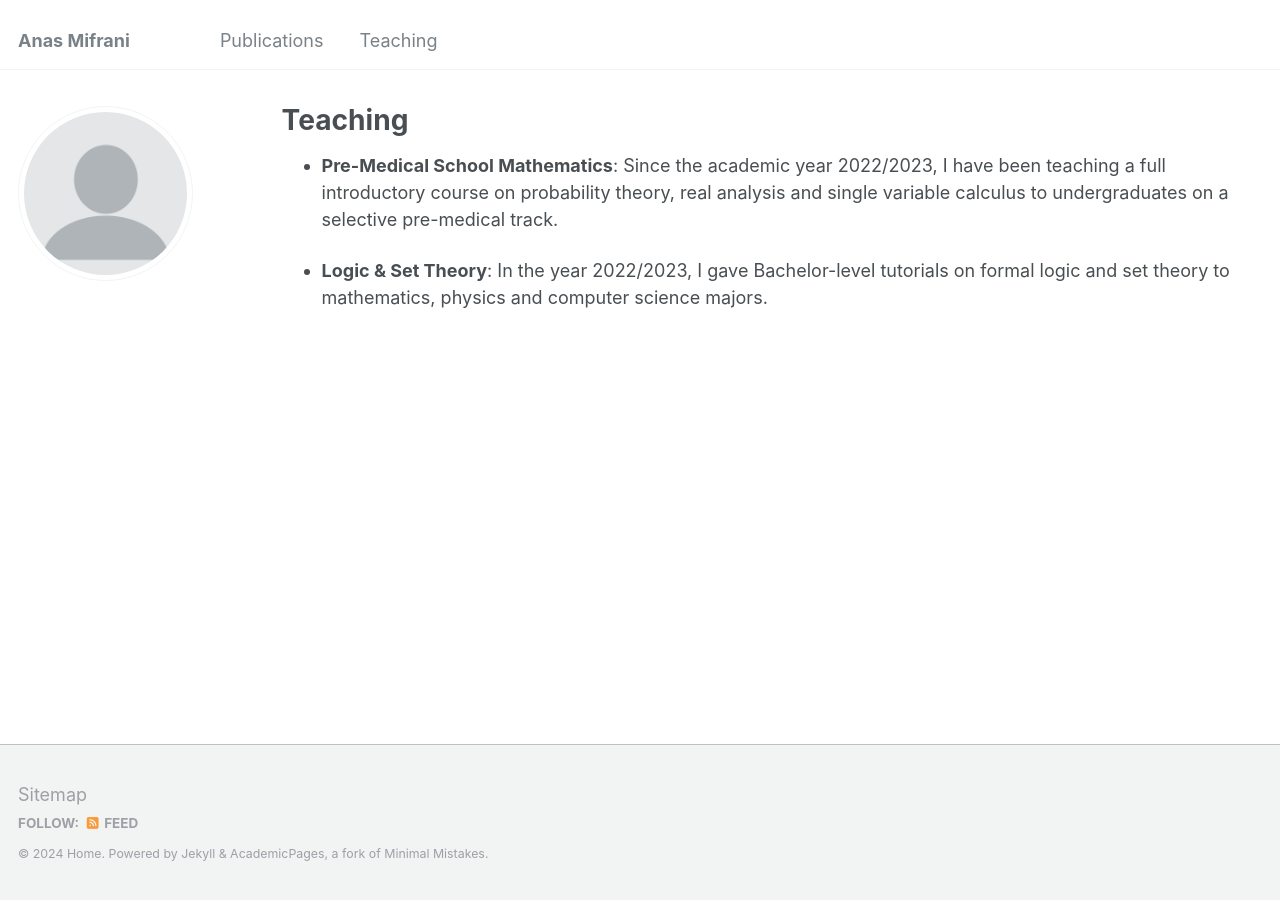
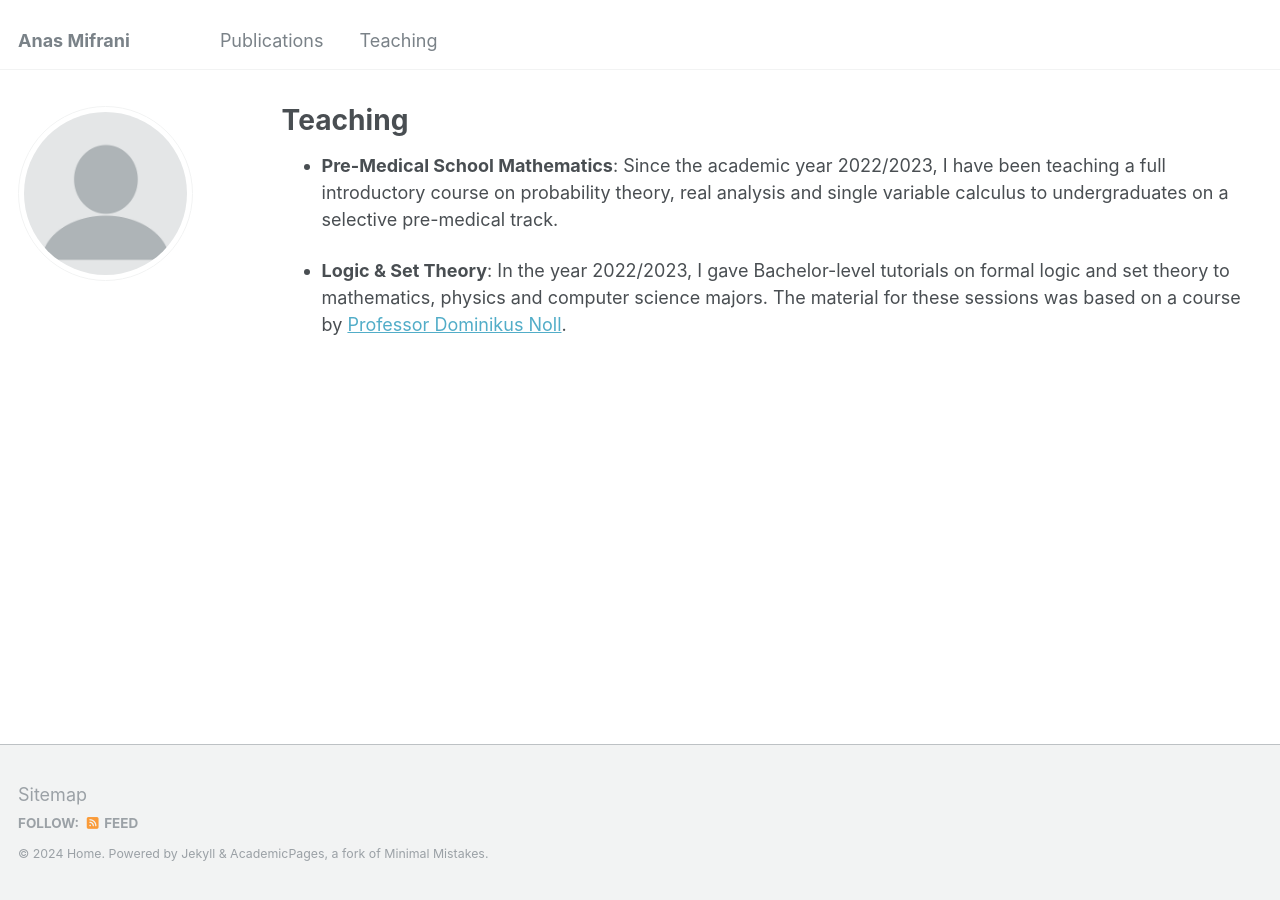
Before and after one commit to anmifrani/anmifrani.github.io, a Jekyll site: the page built from _pages/teaching.md, in a window 1280 px wide. Built offline with Jekyll 4.4.1, drawn with Linux system fonts in a browser that asks for light colours.

Commit message:
Update teaching.md

```diff
--- a/_pages/teaching.md
+++ b/_pages/teaching.md
@@ -7,4 +7,4 @@ author_profile: true
 
 * <b>Pre-Medical School Mathematics</b>: Since the academic year 2022/2023, I have been teaching a full introductory course on probability theory, real analysis and single variable calculus to undergraduates on a selective pre-medical track.
 
-* <b>Logic & Set Theory</b>: In the year 2022/2023, I gave Bachelor-level tutorials on formal logic and set theory to mathematics, physics and computer science majors.
+* <b>Logic & Set Theory</b>: In the year 2022/2023, I gave Bachelor-level tutorials on formal logic and set theory to mathematics, physics and computer science majors. The material for these sessions was based on a course by [Professor Dominikus Noll](https://www.math.univ-toulouse.fr/~noll/).
```
